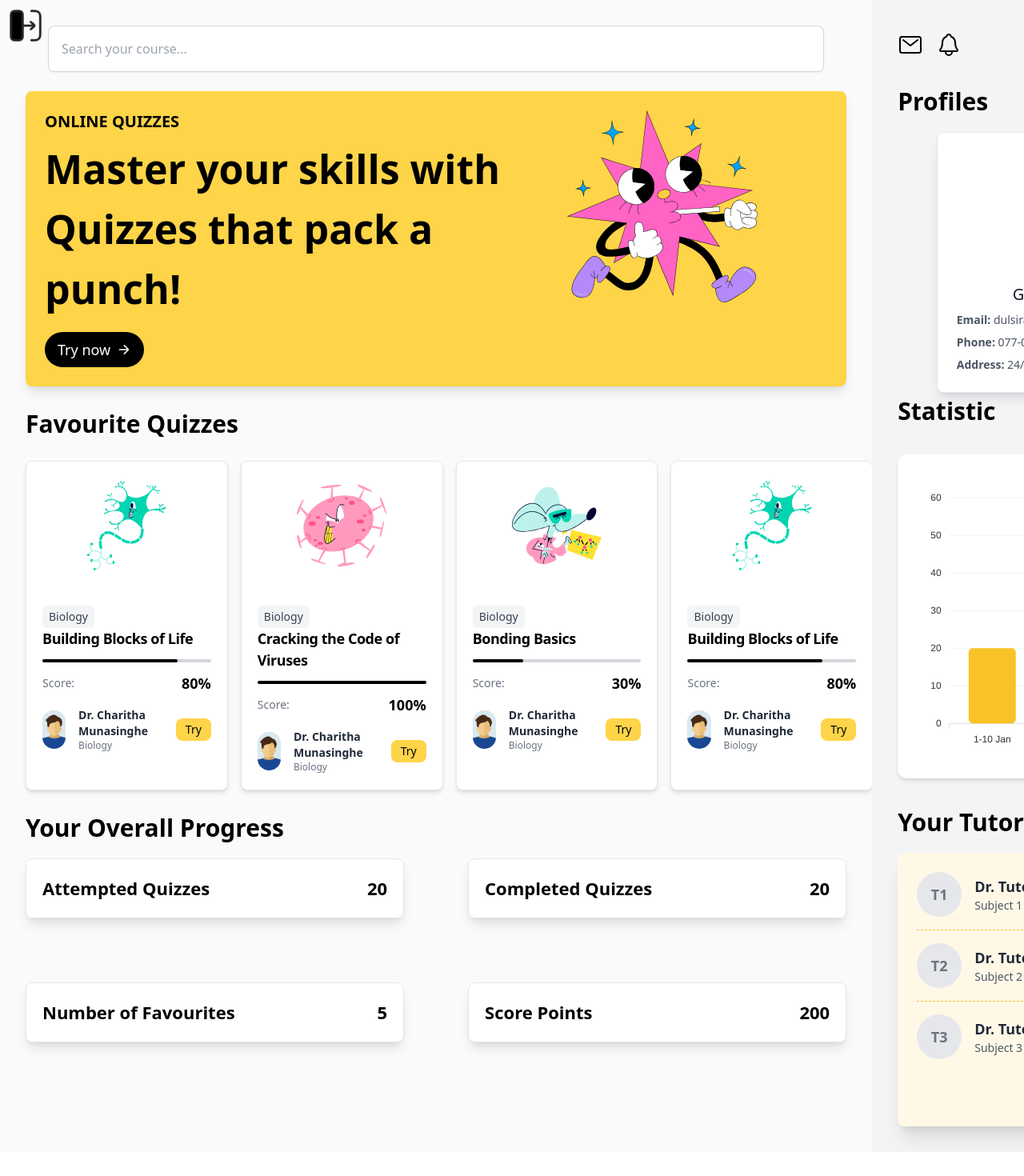
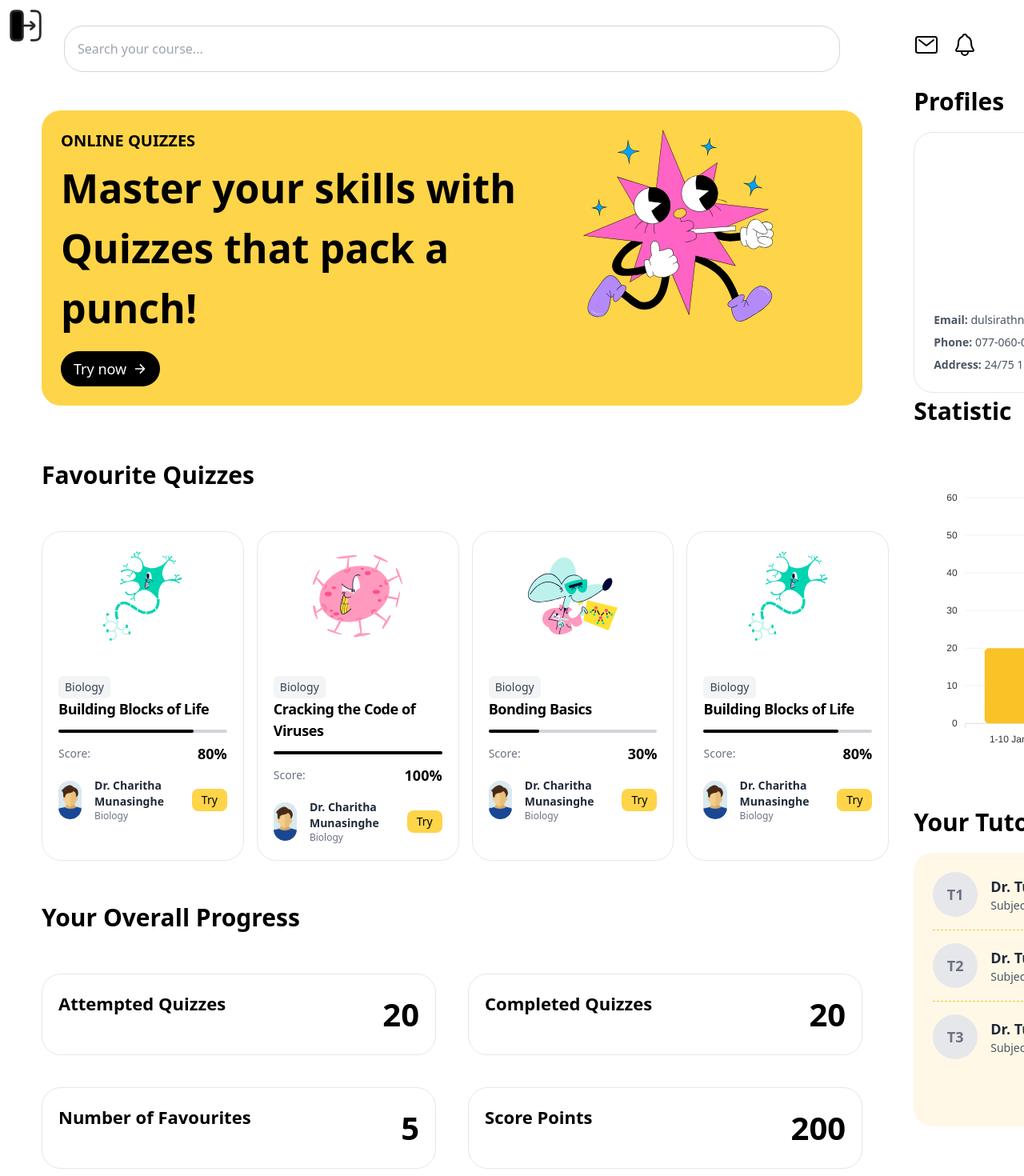
Before and after one commit to Webminds-designs/NeverMindsWeb, a React (Vite) app in the folder frontend/: page /dashboard in a window 1280 px wide. Shown: the top 1470 px of the page at 80% size. Before the commit the page ends 1440 px from the top, so only its background shows below. Built offline with nearby package versions, Linux system fonts and the light colour scheme.

Commit message:
Style Corner Radius for ProfileCard, QuizCard, DashBarChart, ProfileDashboard, Tutors, SideBar Number Size changes on ProfileDashboard Progress Bars Margin changes on ProfileCard, QuizCard, DashBarChart, ProfileDashboard, Tutors, SideBar Sidebar Toggle Button position change for close sidebar

```diff
--- a/frontend/src/components/DashBarChart.jsx
+++ b/frontend/src/components/DashBarChart.jsx
@@ -65,7 +65,7 @@ const DashBarChart = () => {
   }, []);
 
   return (
-    <div className="relative flex flex-col rounded-xl bg-white bg-clip-border text-gray-700 shadow-md">
+    <div className="relative flex flex-col rounded-3xl bg-white bg-clip-border text-gray-700">
       <div className="pt-6 px-6 pb-4">
         <div id="bar-chart"></div>
       </div>
--- a/frontend/src/components/ProfileCard.jsx
+++ b/frontend/src/components/ProfileCard.jsx
@@ -14,7 +14,7 @@ const ProfileCard = ({
   const firstName = name.split(" ")[0];
 
   return (
-    <div className="relative w-full max-w-sm bg-white border border-gray-200 rounded-lg shadow-lg p-6">
+    <div className="relative w-full bg-white border border-gray-200 rounded-3xl p-6">
       {/* Header with Title and Dropdown Menu */}
       <div className="flex justify-between items-center">
         <button
--- a/frontend/src/components/ProfileDashboard.jsx
+++ b/frontend/src/components/ProfileDashboard.jsx
@@ -39,7 +39,7 @@ const ProfileDashboard = () => {
   };
 
   return (
-    <div className="flex bg-gray-50 min-h-screen">
+    <div className="flex min-h-screen mx-5">
       <Sidebar isOpen={isSidebarOpen} toggleSidebar={toggleSidebar} />
 
       {/* Main Content */}
@@ -47,16 +47,16 @@ const ProfileDashboard = () => {
         {/* Left Section */}
         <div className="w-8/12 p-8">
           {/* Search Bar */}
-          <div className="mb-6 px-7 w-auto">
+          <div className="mb-12 px-7 w-auto">
             <input
               type="text"
               placeholder="Search your course..."
-              className="w-full p-4 rounded-lg border border-gray-300 shadow-sm focus:outline-none focus:ring-2 focus:ring-yellow-500"
+              className="w-full p-4 rounded-3xl border border-gray-300 focus:outline-none focus:ring-2 focus:ring-yellow-500"
             />
           </div>
 
           {/* Showcard */}
-          <div className="flex bg-[#fed448] p-6 rounded-lg shadow-lg mb-6">
+          <div className="flex bg-[#fed448] p-6 rounded-3xl mb-16">
             <div className="flex-1">
               <h2 className="text-xl font-bold mb-2">ONLINE QUIZZES</h2>
               <p className="text-[50px] font-semibold mb-4">
@@ -76,9 +76,9 @@ const ProfileDashboard = () => {
 
           {/* Favourite Quizzes Slider */}
           <div>
-            <h3 className="text-[30px] font-bold mb-4">Favourite Quizzes</h3>
+            <h3 className="text-[30px] font-bold mb-12">Favourite Quizzes</h3>
           </div>
-          <div className="flex my-6 gap-4">
+          <div className="flex my-6 gap-4 mb-12">
             <QuizCard
               image={science1img}
               subject="Biology"
@@ -119,38 +119,38 @@ const ProfileDashboard = () => {
 
           {/* Overall Progress */}
           <div>
-            <h3 className="text-[30px] font-bold mb-4">
+            <h3 className="text-[30px] font-bold mb-12">
               Your Overall Progress
             </h3>
           </div>
-          <div className="grid grid-cols-2 gap-20 ">
-            <div className="p-5 bg-white rounded-lg shadow-lg flex justify-between border border-gray-200">
+          <div className="grid grid-cols-2 gap-10 ">
+            <div className="p-5 bg-white rounded-3xl  flex justify-between border border-gray-200">
               <h4 className="font-bold text-left text-[22px]">
                 Attempted Quizzes
               </h4>
-              <p className="text-right font-bold text-[22px]">20</p>
+              <p className="text-right font-semibold text-[40px]">20</p>
             </div>
-            <div className="p-5 bg-white rounded-lg shadow-lg flex justify-between border border-gray-200">
+            <div className="p-5 bg-white rounded-3xl  flex justify-between border border-gray-200">
               <h4 className="font-bold text-left text-[22px]">
                 Completed Quizzes
               </h4>
-              <p className="text-right font-bold text-[22px]">20</p>
+              <p className="text-right font-semibold text-[40px]">20</p>
             </div>
-            <div className="p-5 bg-white rounded-lg shadow-lg flex justify-between border border-gray-200">
+            <div className="p-5 bg-white rounded-3xl  flex justify-between border border-gray-200">
               <h4 className="font-bold text-left text-[22px]">
                 Number of Favourites
               </h4>
-              <p className="text-right font-bold text-[22px]">5</p>
+              <p className="text-right font-semibold text-[40px]">5</p>
             </div>
-            <div className="p-5 bg-white rounded-lg shadow-lg flex justify-between border border-gray-200">
+            <div className="p-5 bg-white rounded-3xl  flex justify-between border border-gray-200">
               <h4 className="font-bold text-left text-[22px]">Score Points</h4>
-              <p className="text-right font-bold text-[22px]">200</p>
+              <p className="text-right font-semibold text-[40px]">200</p>
             </div>
           </div>
         </div>
 
         {/* Right Section */}
-        <div className="w-4/12 bg-gray-100 p-8 ">
+        <div className="w-4/12 p-8">
           {/* Header */}
           <div className="flex justify-between items-center mb-6">
             <div className="flex gap-4">
@@ -158,11 +158,11 @@ const ProfileDashboard = () => {
               <IonIcon icon={notificationsOutline} size="large" />
             </div>
             <div className="flex items-center gap-4">
-            <img
-            className="w-12 h-12 rounded-full shadow-md"
-            src={profileImage}
-            alt={`${name}'s profile`}
-          />
+              <img
+                className="w-12 h-12 rounded-full shadow-md"
+                src={profileImage}
+                alt={`${name}'s profile`}
+              />
               <span className="font-semibold">Dulsi Rathnayake</span>
             </div>
           </div>
--- a/frontend/src/components/QuizCard.jsx
+++ b/frontend/src/components/QuizCard.jsx
@@ -17,7 +17,7 @@ const QuizCard = ({
   };
 
   return (
-    <div className="max-w-sm bg-white border border-gray-200 rounded-lg shadow-md">
+    <div className="max-w-sm bg-white border border-gray-200 rounded-3xl">
       {/* Card Image */}
       <div
         className={`flex items-center justify-center h-40 rounded-t-lg ${getCardBackgroundColor(
--- a/frontend/src/components/SideBar.jsx
+++ b/frontend/src/components/SideBar.jsx
@@ -41,16 +41,20 @@ const Sidebar = ({ isOpen, toggleSidebar }) => {
                   NeverMinds
                 </span>
               </div>
+            </div>
+
+            {/* R Logo between NeverMinds and Overview */}
+            <div className="flex justify-end items-center px-6">
               <img
                 src={R}
-                alt="Close Sidebar"
+                alt="Right Logo"
                 className="w-8 h-8 cursor-pointer hover:scale-110 transition-transform"
                 onClick={toggleSidebar}
               />
             </div>
 
             {/* Overview Section */}
-            <ul className="mt-6 px-6 space-y-4">
+            <ul className="mt-4 px-6 space-y-4">
               <li className="text-gray-500 text-sm uppercase font-bold tracking-wide">
                 Overview
               </li>
@@ -75,8 +79,6 @@ const Sidebar = ({ isOpen, toggleSidebar }) => {
                 <span className="text-lg font-medium">Account</span>
               </li>
             </ul>
-
-
 
             {/* Logout Button */}
             <div className="mt-auto px-6 py-4">
--- a/frontend/src/components/Tutors.jsx
+++ b/frontend/src/components/Tutors.jsx
@@ -4,7 +4,7 @@ const Tutors = () => {
   return (
     <div>
       <h3 className="text-[30px] font-bold mt-5 mb-4">Your Tutors</h3>
-      <div className="bg-[#fff8e7] rounded-lg shadow-xl p-6">
+      <div className="bg-[#fff8e7] rounded-3xl p-6">
         {[...Array(3)].map((_, i) => (
           <div key={i}>
             {/* Tutor Details */}
```
Lines whose indentation alone changed are shown as unchanged.
